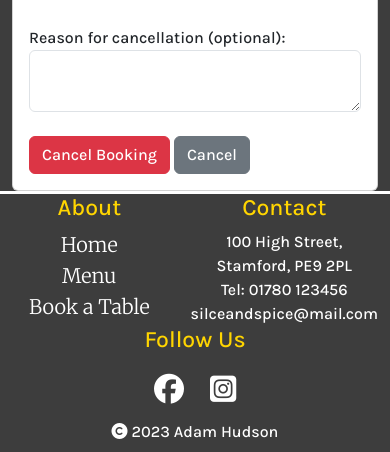
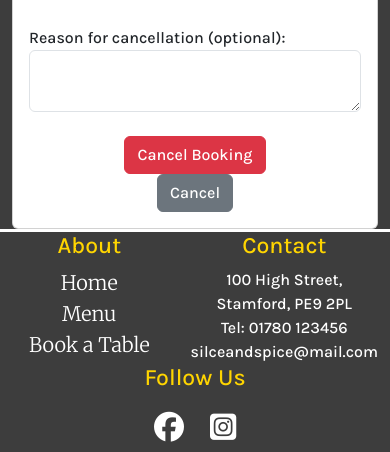
Before and after one commit to Huddy2022/slice_of_spice, a Django app: template templates/cancel_booking.html in a window 390 px wide. Shown: the part 206-658 px from the top of the page. Run offline with Django 3.2, Linux system fonts and the light colour scheme; the template is opened without the code that fills it, so the values that code supplies are empty; some libraries are stand-ins or nearby versions.

Commit message:
add grid system to cancel_booking.html to give responsiveness to the form, also add content for readme

```diff
--- a/templates/cancel_booking.html
+++ b/templates/cancel_booking.html
@@ -1,7 +1,7 @@
 {% extends "base.html" %}
 
 {% block content %}
-<!--Page for users to cancel a paticular reservation-->
+<!--Page for users to cancel a particular reservation-->
 <div class="container cancellation-form">
     <div class="row">
         <div class="col-md-8 mx-auto">
@@ -21,8 +21,10 @@
                             <textarea class="form-control" name="message" id="message"></textarea>
                         </div>
                         <br>
-                        <button type="submit" class="btn btn-danger">Cancel Booking</button>
-                        <a href="/reservations" class="btn btn-secondary">Cancel</a>
+                        <div class="d-flex flex-column flex-md-row justify-content-between align-items-center">
+                            <button type="submit" class="btn btn-danger">Cancel Booking</button>
+                            <a href="/reservations" class="btn btn-secondary">Cancel</a>
+                        </div>
                     </form>
                 </div>
             </div>
```
Also changed, not shown: README.md.
